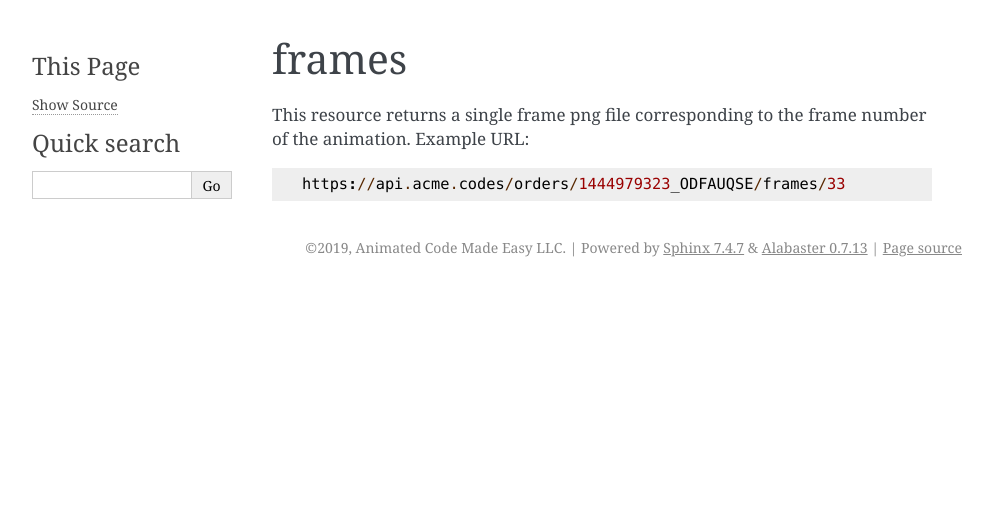
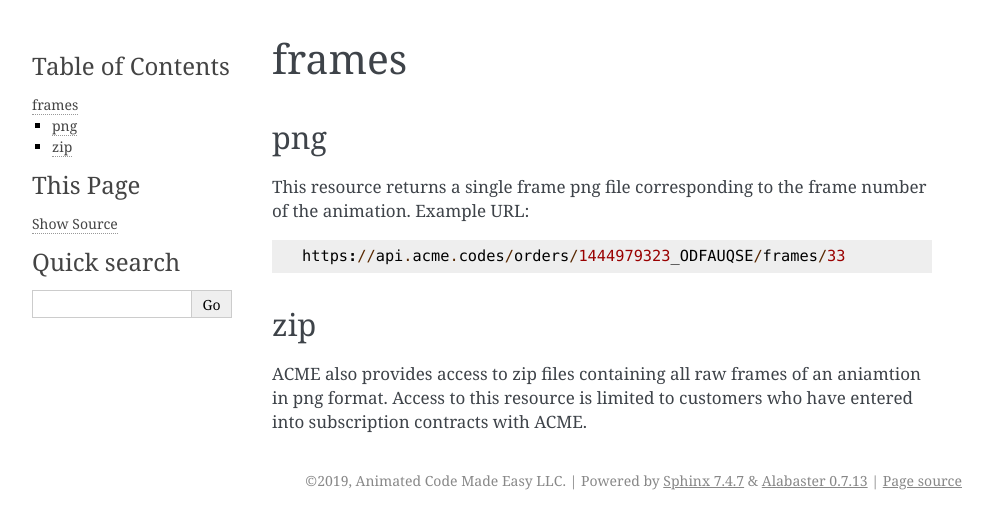
Before and after one commit to pcmillerAcme/docs, a Sphinx documentation site: the page built from source/frames.rst, in a window 1280 px wide. Shown: the top 529 px of the page, without its empty margins (148-1141 px from the left). Built offline with Sphinx 7.4.7, drawn with Linux system fonts in a browser that asks for light colours.

Commit message:
clarified frames and added zip

```diff
--- a/source/Standard Request.rst
+++ b/source/Standard Request.rst
@@ -89,7 +89,7 @@ ACME service would return JSON:
 Animation
 """""""""
 
-Finally, the client application can retrieve the completed animated products. The api.acme.codes generates the following animated products: mp4, gif, png frames, fbx and zip. The most common retrieval is the mp4 file of an animation, which can be attained with the mp4 order resource:
+Finally, the client application can retrieve the completed animated products. ACME's API generates the following products: mp4, gif, png frames, fbx and zip. The most common retrieval is the mp4 file of an animation, which can be attained with the mp4 order resource:
 ::
 
     GET: https://api.acme.codes/orders/1444720642_NLGEDCVP/mp4
--- a/source/frames.rst
+++ b/source/frames.rst
@@ -6,7 +6,15 @@
 frames
 ######
 
+png
+"""
+
 This resource returns a single frame png file corresponding to the frame number of the animation. Example URL:
 ::
 
     https://api.acme.codes/orders/1444979323_ODFAUQSE/frames/33
+
+zip
+"""
+
+ACME also provides access to zip files containing all raw frames of an aniamtion in png format. Access to this resource is limited to customers who have entered into subscription contracts with ACME.
```
